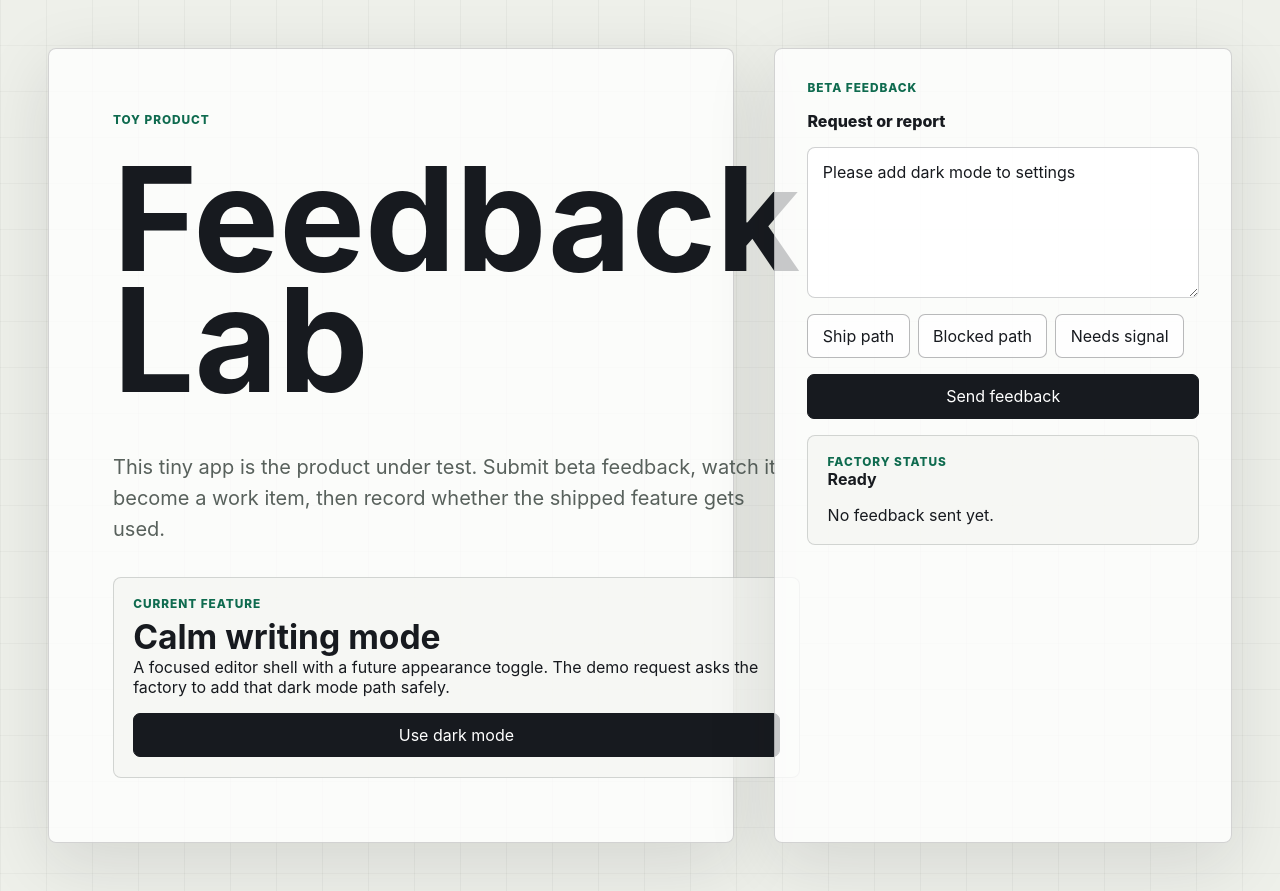
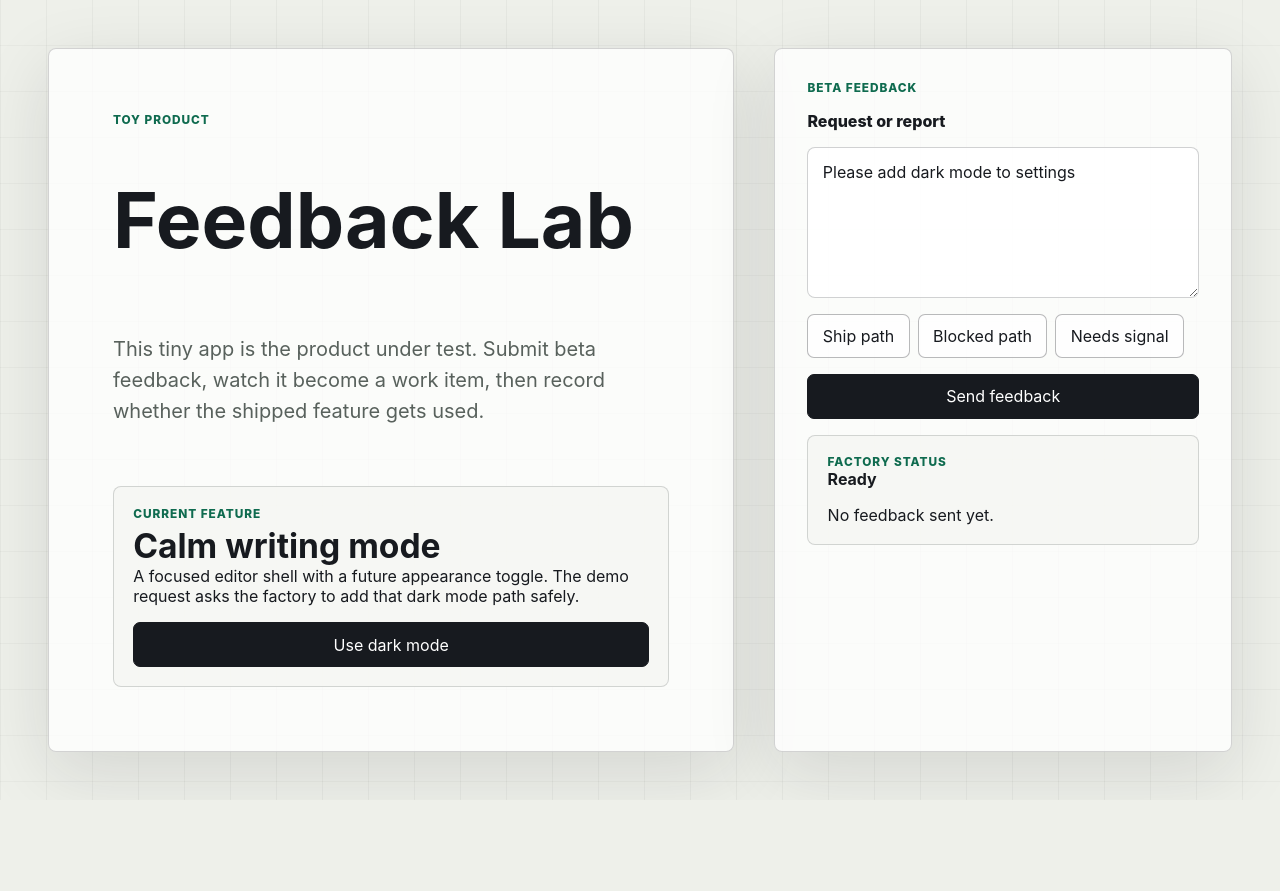
Before and after one commit to joewilsonai/open-feedback-factory, a React (Vite) app in the folder apps/demo-app/: page / in a window 1280 px wide. After the commit the page ends 800 px from the top, so only its background shows below. Built offline with nearby package versions, Linux system fonts and the light colour scheme; no server answers.

Commit message:
fix: keep demo heading within panel

```diff
--- a/apps/demo-app/src/styles.css
+++ b/apps/demo-app/src/styles.css
@@ -93,9 +93,10 @@ p {
 }
 
 h1 {
-  max-width: 8ch;
-  font-size: clamp(4rem, 12vw, 9rem);
-  line-height: 0.84;
+  max-width: 100%;
+  overflow-wrap: anywhere;
+  font-size: clamp(3.25rem, 6vw, 6rem);
+  line-height: 0.9;
   letter-spacing: 0;
 }
 
```
